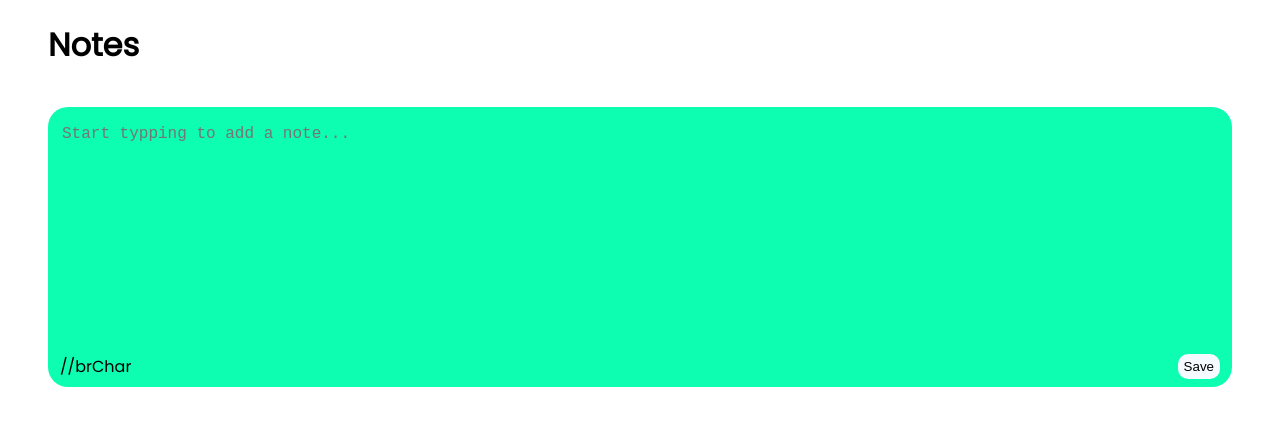
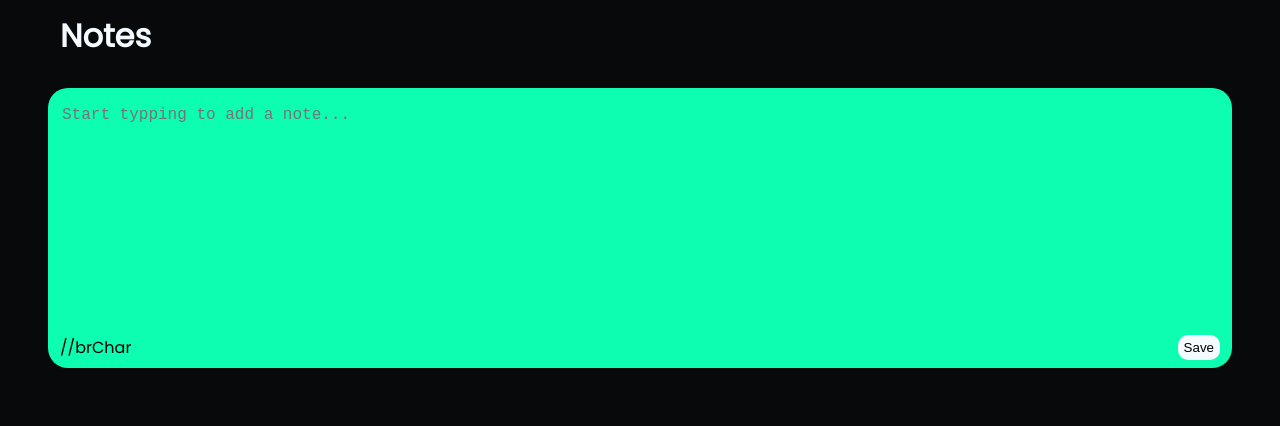
Before and after one commit to dimovv23/Notes-App, a React (Vite) app: page / in a window 1280 px wide. Shown: the top 426 px of the page. Built offline with nearby package versions, Linux system fonts and the light colour scheme.

Commit message:
Thme change

```diff
--- a/src/App.css
+++ b/src/App.css
@@ -1,6 +1,17 @@
+.container {
+  background-color: #08090a;
+  height: 100vh;
+}
+
 .header {
   max-width: 2400px;
   margin: 0 3rem;
+}
+
+.header h1 {
+  margin: 0;
+  padding: 0.75rem;
+  color: #f4faff;
 }
 
 .notes-list {
--- a/src/App.jsx
+++ b/src/App.jsx
@@ -3,12 +3,12 @@ import NotesList from "./components/NotesList";
 
 function App() {
   return (
-    <>
+    <div className="container">
       <div className="header">
         <h1>Notes</h1>
       </div>
       <NotesList />
-    </>
+    </div>
   );
 }
 
```
